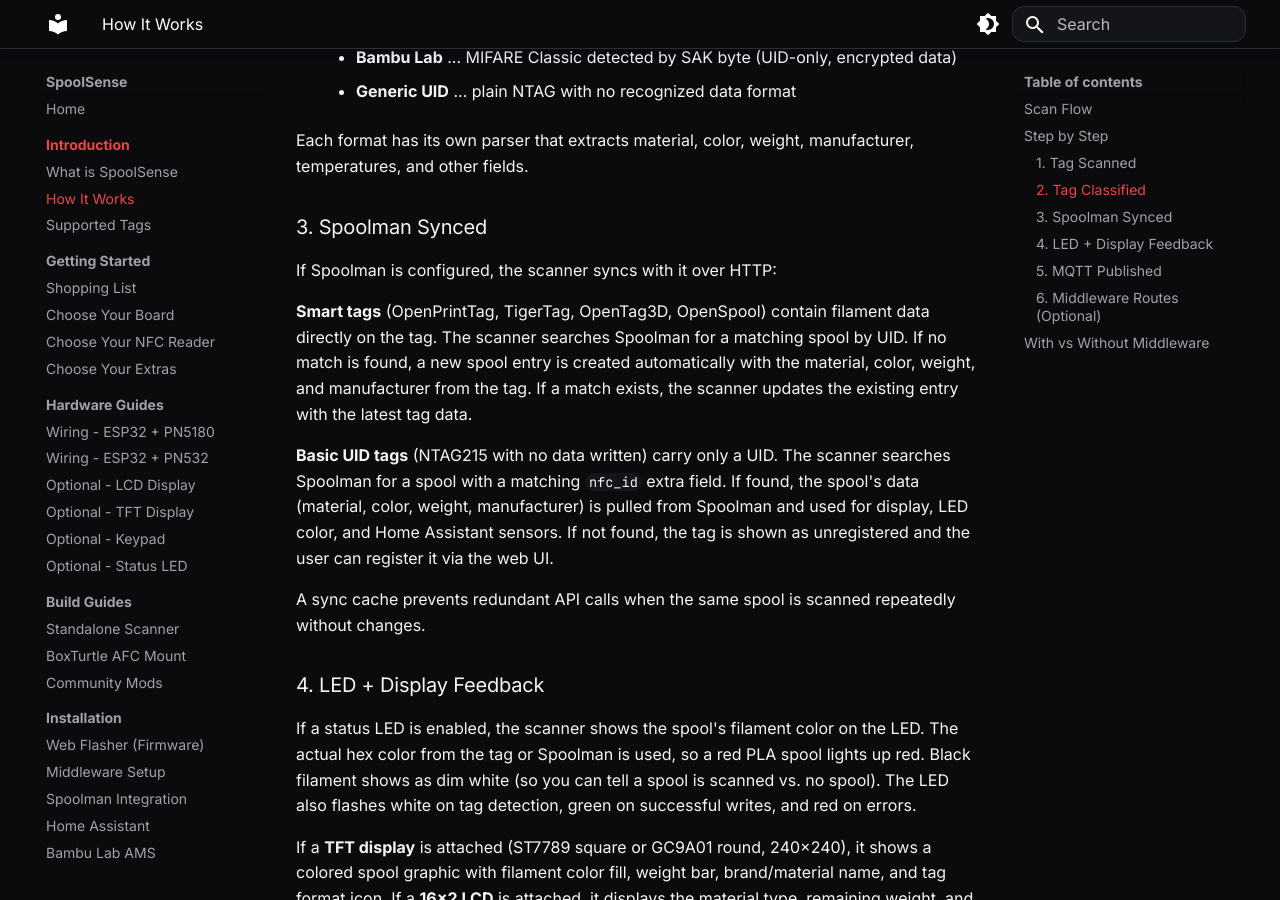
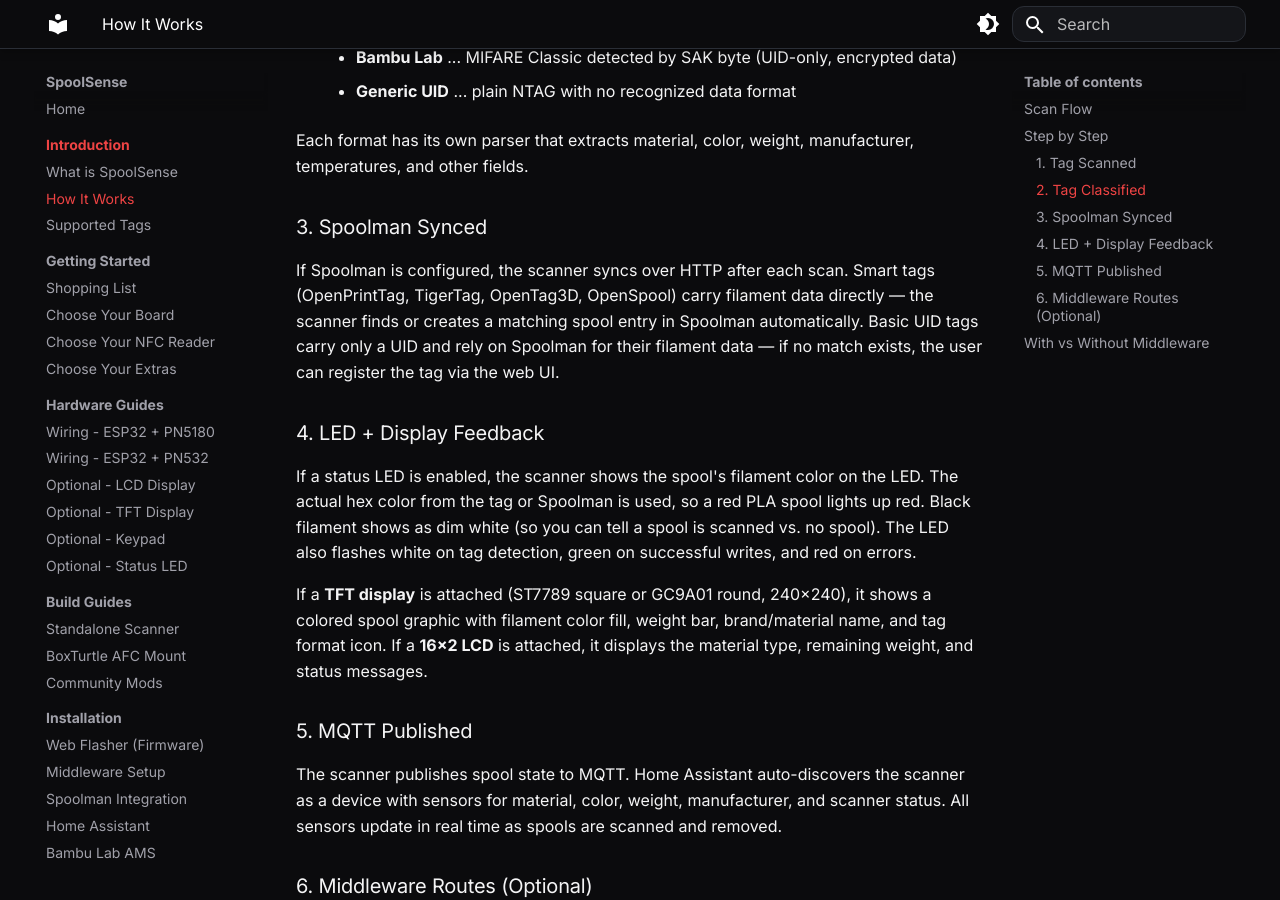
Before and after one commit to SpoolSense/spoolsense.org, an MkDocs documentation site: the page built from docs/intro/how-it-works.md, in a window 1280 px wide and 900 px high, scrolled down 1168 px. Built offline with MkDocs 1.6.1 and Material for MkDocs 9.7.7, drawn with Linux system fonts in a browser that asks for light colours; emoji names are drawn with the system emoji font.

Commit message:
docs: add OpenSpool to supported tags, simplify Spoolman sync section

```diff
--- a/docs/intro/how-it-works.md
+++ b/docs/intro/how-it-works.md
@@ -47,13 +47,7 @@ Each format has its own parser that extracts material, color, weight, manufactur
 
 ### 3. Spoolman Synced
 
-If Spoolman is configured, the scanner syncs with it over HTTP:
-
-**Smart tags** (OpenPrintTag, TigerTag, OpenTag3D, OpenSpool) contain filament data directly on the tag. The scanner searches Spoolman for a matching spool by UID. If no match is found, a new spool entry is created automatically with the material, color, weight, and manufacturer from the tag. If a match exists, the scanner updates the existing entry with the latest tag data.
-
-**Basic UID tags** (NTAG215 with no data written) carry only a UID. The scanner searches Spoolman for a spool with a matching `nfc_id` extra field. If found, the spool's data (material, color, weight, manufacturer) is pulled from Spoolman and used for display, LED color, and Home Assistant sensors. If not found, the tag is shown as unregistered and the user can register it via the web UI.
-
-A sync cache prevents redundant API calls when the same spool is scanned repeatedly without changes.
+If Spoolman is configured, the scanner syncs over HTTP after each scan. Smart tags (OpenPrintTag, TigerTag, OpenTag3D, OpenSpool) carry filament data directly — the scanner finds or creates a matching spool entry in Spoolman automatically. Basic UID tags carry only a UID and rely on Spoolman for their filament data — if no match exists, the user can register the tag via the web UI.
 
 ### 4. LED + Display Feedback
 
```
Also changed, not shown: docs/intro/supported-tags.md (+3 -1 lines).
